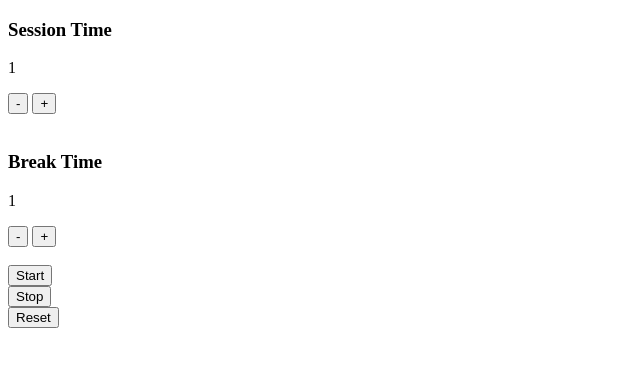
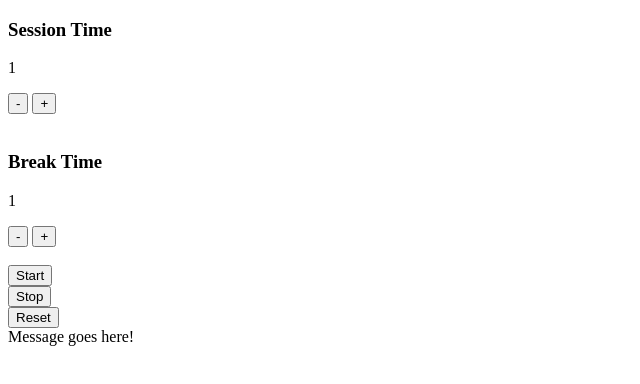
Before and after one commit to ddddamian/my_freecodecamp_code, a plain HTML site: page Pomodoro Clock/index.html in a window 1280 px wide. Shown: the whole page, without its empty margins (0-640 px from the left). Drawn offline with Linux system fonts and the light colour scheme.

Commit message:
Update index.html

```diff
--- a/Pomodoro Clock/index.html
+++ b/Pomodoro Clock/index.html
@@ -39,6 +39,10 @@
         <input type="button" name=reset id="reset" value="Reset">
     </div>
 
+    <div id="message">
+        Message goes here!
+    </div>
+
     <script src="main.js"></script>
 
 </body>
```
